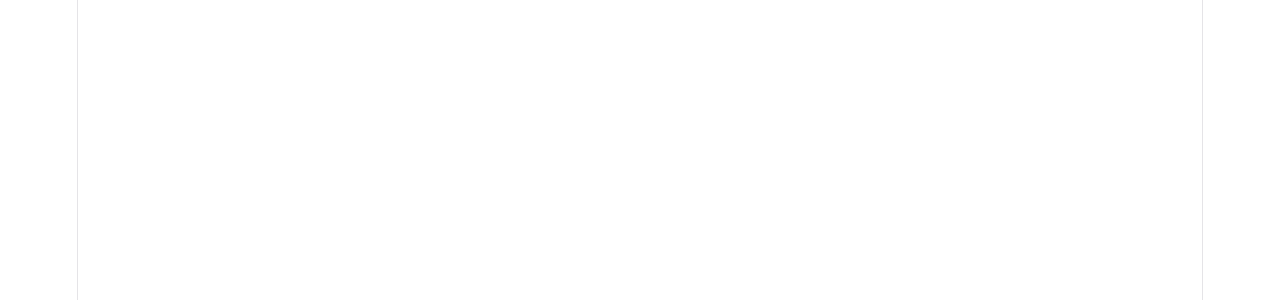
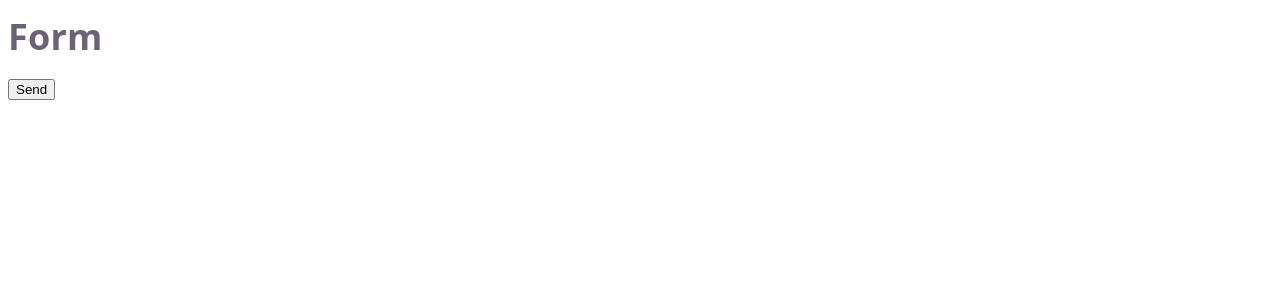
Before and after one commit to Itshatami/react-query, a React (Vite) app: page /form in a window 1280 px wide. Before the commit this address had no page. Shown: the top 300 px of the page. Built offline with nearby package versions, Linux system fonts and the light colour scheme.

Commit message:
useMutation

```diff
--- a/src/App.jsx
+++ b/src/App.jsx
@@ -4,6 +4,7 @@ import { ReactQueryDevtools } from "@tanstack/react-query-devtools";
 import { Route, Routes } from "react-router-dom";
 import UsersPage from "./components/UsersPage";
 import UserDetails from "./components/UserDetails";
+import Form from "./components/Form";
 function App() {
   const queryClient = new QueryClient();
   return (
@@ -12,6 +13,7 @@ function App() {
         <Route path="/" element={<HomePage />} />
         <Route path="/users" element={<UsersPage />} />
         <Route path="/users/:id" element={<UserDetails />} />
+        <Route path="/form" element={<Form />} />
       </Routes>
       <ReactQueryDevtools />
     </QueryClientProvider>
--- /dev/null
+++ b/src/components/Form.jsx
@@ -0,0 +1,27 @@
+
+import { useAddPost } from "../hooks/queries";
+
+function Form() {
+
+
+  const { mutate, data, isLoading } = useAddPost()
+  console.log(data, isLoading);
+
+  const sendHandler = () => {
+    const data = {
+      id: 0,
+      username: "string",
+      email: "string",
+      password: "string",
+    };
+    mutate(data);
+  };
+  return (
+    <div>
+      <h1>Form</h1>
+      <button onClick={sendHandler}>Send</button>
+    </div>
+  );
+}
+
+export default Form;
--- a/src/hooks/queries.js
+++ b/src/hooks/queries.js
@@ -1,4 +1,4 @@
-import { useQuery } from "@tanstack/react-query";
+import { useMutation, useQuery } from "@tanstack/react-query";
 import axios from "axios";
 
 const useUsersData = () => {
@@ -25,4 +25,11 @@ const useUserDetails = (id) => {
   return useQuery(["users", id], fetchUserDetails);
 };
 
-export { useUserDetails, useUsersData };
+const useAddPost = () => {
+  const addPost = (data) => {
+    return axios.post("https://fakestoreapi.com/users", data);
+  };
+  return useMutation(addPost);
+};
+
+export { useUserDetails, useUsersData, useAddPost };
--- a/src/index.css
+++ b/src/index.css
@@ -25,87 +25,5 @@
   -webkit-font-smoothing: antialiased;
   -moz-osx-font-smoothing: grayscale;
 
-  @media (max-width: 1024px) {
-    font-size: 16px;
-  }
+
 }
-
-@media (prefers-color-scheme: dark) {
-  :root {
-    --text: #9ca3af;
-    --text-h: #f3f4f6;
-    --bg: #16171d;
-    --border: #2e303a;
-    --code-bg: #1f2028;
-    --accent: #c084fc;
-    --accent-bg: rgba(192, 132, 252, 0.15);
-    --accent-border: rgba(192, 132, 252, 0.5);
-    --social-bg: rgba(47, 48, 58, 0.5);
-    --shadow:
-      rgba(0, 0, 0, 0.4) 0 10px 15px -3px, rgba(0, 0, 0, 0.25) 0 4px 6px -2px;
-  }
-
-  #social .button-icon {
-    filter: invert(1) brightness(2);
-  }
-}
-
-body {
-  margin: 0;
-}
-
-#root {
-  width: 1126px;
-  max-width: 100%;
-  margin: 0 auto;
-  text-align: center;
-  border-inline: 1px solid var(--border);
-  min-height: 100svh;
-  display: flex;
-  flex-direction: column;
-  box-sizing: border-box;
-}
-
-h1,
-h2 {
-  font-family: var(--heading);
-  font-weight: 500;
-  color: var(--text-h);
-}
-
-h1 {
-  font-size: 56px;
-  letter-spacing: -1.68px;
-  margin: 32px 0;
-  @media (max-width: 1024px) {
-    font-size: 36px;
-    margin: 20px 0;
-  }
-}
-h2 {
-  font-size: 24px;
-  line-height: 118%;
-  letter-spacing: -0.24px;
-  margin: 0 0 8px;
-  @media (max-width: 1024px) {
-    font-size: 20px;
-  }
-}
-p {
-  margin: 0;
-}
-
-code,
-.counter {
-  font-family: var(--mono);
-  display: inline-flex;
-  border-radius: 4px;
-  color: var(--text-h);
-}
-
-code {
-  font-size: 15px;
-  line-height: 135%;
-  padding: 4px 8px;
-  background: var(--code-bg);
-}
```
